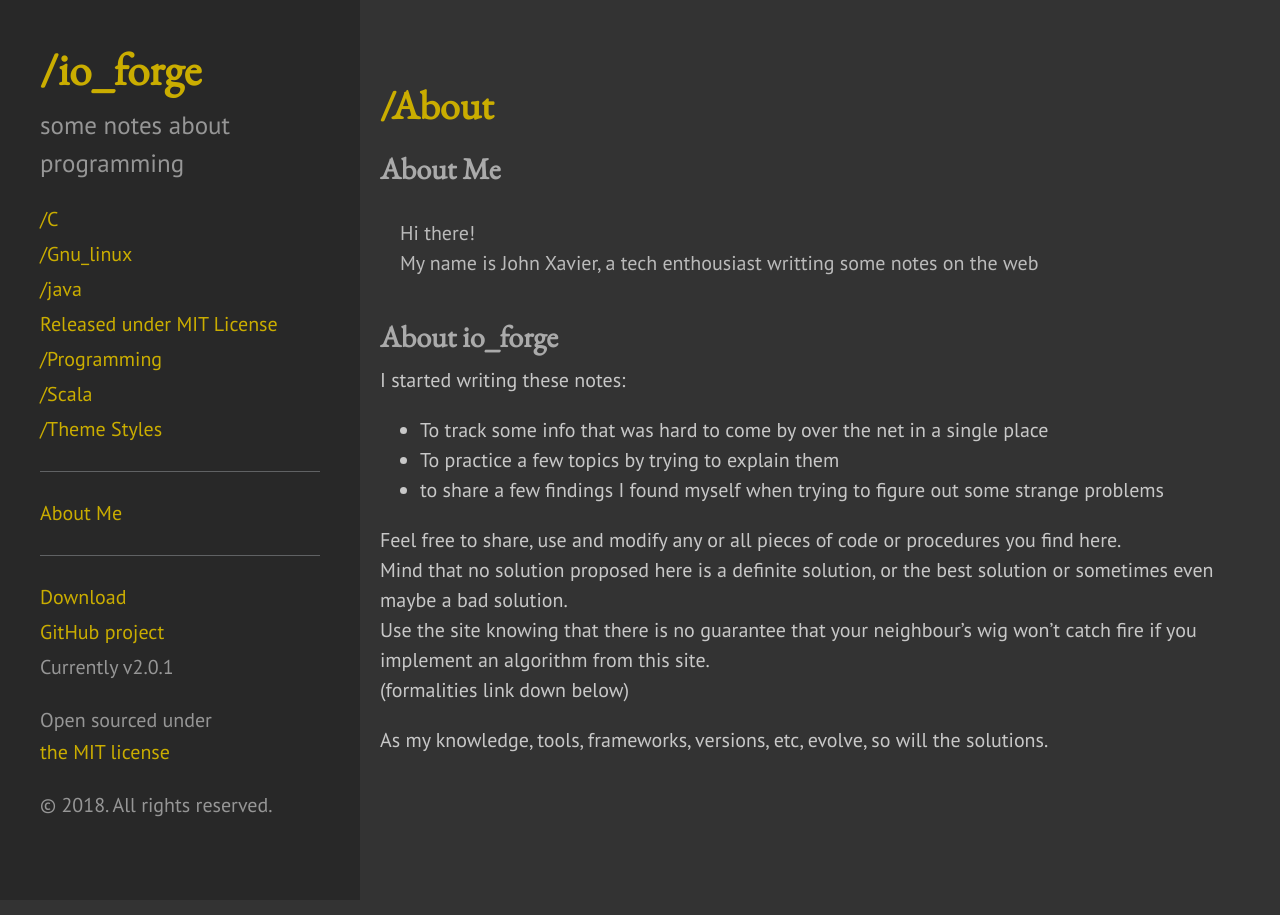
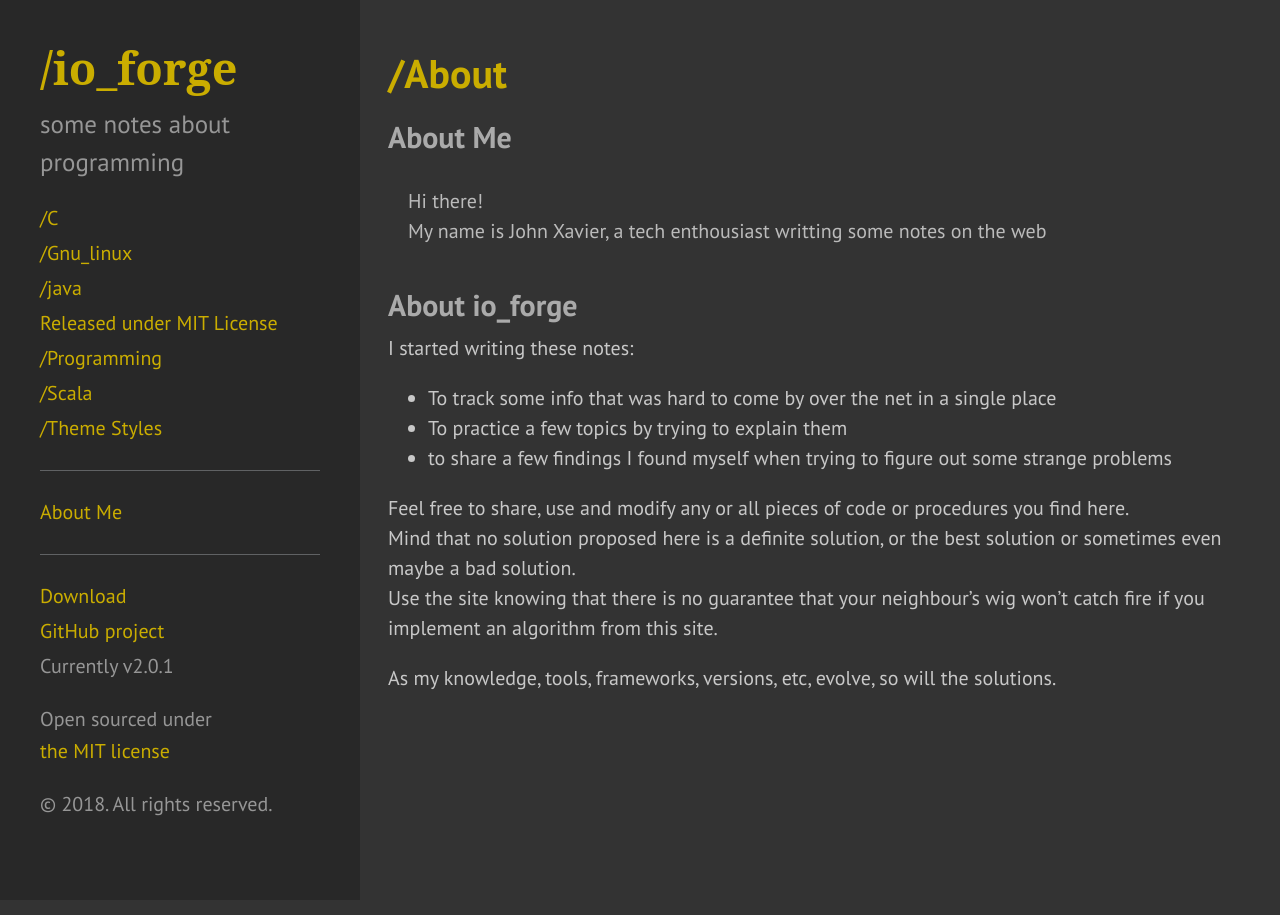
Before and after one commit to JohnnyXavier/johnnyxavier.github.io, a Jekyll site: the page built from pages/about.md, in a window 1280 px wide. Built offline with Jekyll 4.4.1, drawn with Linux system fonts in a browser that asks for light colours.

Commit message:
new theme

```diff
--- a/pages/about.md
+++ b/pages/about.md
@@ -19,7 +19,7 @@
 Feel free to share, use and modify any or all pieces of code or procedures you find here.<br>
 Mind that no solution proposed here is a definite solution, or the best solution
 or sometimes even maybe a bad solution.<br>
-Use the site knowing that there is no guarantee that your neighbour's wig won't catch fire if you implement an algorithm from this site.<br>
-(formalities link down below)
+Use the site knowing that there is no guarantee that your neighbour's wig won't catch fire if you implement
+an algorithm from this site.
 
 As my knowledge, tools, frameworks, versions, etc, evolve, so will the solutions.
--- a/public/css/blackdoc.scss
+++ b/public/css/blackdoc.scss
@@ -38,6 +38,10 @@
 
 html {
   font-family: "PT Sans", Helvetica, Arial, sans-serif;
+  font-size: 14px;
+  line-height: 1.5;
+  margin: 0;
+  padding: 0;
 }
 
 body {
@@ -45,14 +49,38 @@
   background-color: #333333;
 }
 
+/* Body text */
+
 h1,
 h2,
 h3,
 h4,
 h5,
 h6 {
-  font-family: 'EB Garamond', serif;
   color: #aaa;
+  margin-bottom: .5rem;
+  font-weight: bold;
+  line-height: 1.25;
+  text-rendering: optimizeLegibility;
+}
+
+h1 {
+  font-size: 2rem;
+}
+
+h2 {
+  margin-top: 1rem;
+  font-size: 1.5rem;
+}
+
+h3 {
+  margin-top: 1.5rem;
+  font-size: 1.25rem;
+}
+
+h4, h5, h6 {
+  margin-top: 1rem;
+  font-size: 1rem;
 }
 
 h1 a,
@@ -61,16 +89,25 @@
 h4 a,
 h5 a,
 h6 a {
-  font-family: 'EB Garamond', serif;
   color: #50585d;
   font-kerning: auto;
   font-feature-settings: "kern", "liga", "dlig", "hlig", "cswh";
   font-synthesis: weight style;
 }
 
+h1 a:hover,
+h2 a:hover,
+h3 a:hover,
+h4 a:hover,
+h5 a:hover,
+h6 a:hover {
+  color: #ffeb99;
+}
+
 a {
   color: #ffeb99;
   transition: color ease 0.3s;
+  text-decoration: none;
 }
 
 a:hover {
@@ -97,12 +134,47 @@
 b {
   color: #848471;
 }
+
+p {
+  margin-top: 0;
+  margin-bottom: 1rem;
+}
+
+/* Lists */
+ul, ol, dl {
+  margin-top: 0;
+  margin-bottom: 1rem;
+}
+
+dt {
+  font-weight: bold;
+}
+
+dd {
+  margin-bottom: .5rem;
+}
+
 /* Code */
+code,
+pre {
+  font-family: Menlo, Monaco, "Courier New", monospace;
+}
+
+pre code {
+  padding: 0;
+  font-size: 100%;
+  color: inherit;
+  background-color: transparent;
+  overflow: auto;
+}
 
 code {
+  padding: .25em .5em;
   color: $sidebarText-highlight;
   white-space: pre-wrap;
+  font-size: 85%;
   background-color: $sidebarBackground;
+  border-radius: 3px;
 }
 
 pre {
@@ -149,6 +221,7 @@
     font-size: 16px;
   }
 }
+
 @media (min-width: 58em) {
   html {
     font-size: 20px;
@@ -172,6 +245,7 @@
   background-color: #222 !important;
   border-bottom: 1px solid #333 !important;
 }
+
 .gist .markdown-body {
   color: #999 !important;
 }
@@ -187,6 +261,7 @@
 .gist-meta {
   background-color: #222 !important;
 }
+
 /*
  * Sidebar
  *
@@ -201,6 +276,7 @@
   background-color: $sidebarBackground;
   overflow: auto;
 }
+
 @media (min-width: 48em) {
   .sidebar {
     position: fixed;
@@ -229,14 +305,17 @@
 .sidebar-nav {
   margin-bottom: 1rem;
 }
+
 .sidebar-nav-item {
   display: block;
   line-height: 1.75;
 }
+
 a.sidebar-nav-item:hover,
 a.sidebar-nav-item:focus {
   text-decoration: underline;
 }
+
 .sidebar-nav-item.active {
   font-weight: bold;
 }
@@ -263,7 +342,7 @@
  */
 
 .content {
-  padding-top: 4rem;
+  padding-top: 2rem;
   padding-bottom: 4rem;
 }
 
@@ -333,6 +412,7 @@
 .theme-base-08 .sidebar {
   background-color: #ac4142;
 }
+
 .theme-base-08 .content a,
 .theme-base-08 .related-posts li a:hover {
   color: #ac4142;
@@ -342,6 +422,7 @@
 .theme-base-09 .sidebar {
   background-color: #d28445;
 }
+
 .theme-base-09 .content a,
 .theme-base-09 .related-posts li a:hover {
   color: #d28445;
@@ -351,6 +432,7 @@
 .theme-base-0a .sidebar {
   background-color: #f4bf75;
 }
+
 .theme-base-0a .content a,
 .theme-base-0a .related-posts li a:hover {
   color: #f4bf75;
@@ -360,6 +442,7 @@
 .theme-base-0b .sidebar {
   background-color: #90a959;
 }
+
 .theme-base-0b .content a,
 .theme-base-0b .related-posts li a:hover {
   color: #90a959;
@@ -369,6 +452,7 @@
 .theme-base-0c .sidebar {
   background-color: #75b5aa;
 }
+
 .theme-base-0c .content a,
 .theme-base-0c .related-posts li a:hover {
   color: #75b5aa;
@@ -378,6 +462,7 @@
 .theme-base-0d .sidebar {
   background-color: #6a9fb5;
 }
+
 .theme-base-0d .content a,
 .theme-base-0d .related-posts li a:hover {
   color: #6a9fb5;
@@ -387,6 +472,7 @@
 .theme-base-0e .sidebar {
   background-color: #aa759f;
 }
+
 .theme-base-0e .content a,
 .theme-base-0e .related-posts li a:hover {
   color: #aa759f;
@@ -396,6 +482,7 @@
 .theme-base-0f .sidebar {
   background-color: #8f5536;
 }
+
 .theme-base-0f .content a,
 .theme-base-0f .related-posts li a:hover {
   color: #8f5536;
@@ -405,21 +492,25 @@
 ::-webkit-scrollbar {
   width: 8px;
 }
+
 ::-webkit-scrollbar-button {
   width: 8px;
   height: 5px;
 }
+
 ::-webkit-scrollbar-track {
   background: #333;
   border: thin solid #111;
   /*box-shadow: 0px 0px 3px #111 inset;*/
   border-radius: 10px;
 }
+
 ::-webkit-scrollbar-thumb {
   background: #222;
   border: thin solid #222;
   border-radius: 10px;
 }
+
 ::-webkit-scrollbar-thumb:hover {
   background: #7d7d7d;
 }
--- a/public/css/poole.css
+++ b/public/css/poole.css
@@ -13,7 +13,6 @@
  * https://github.com/poole/poole.
  */
 
-
 /*
  * Contents
  *
@@ -28,7 +27,6 @@
  * Themes
  */
 
-
 /*
  * Body resets
  *
@@ -41,93 +39,7 @@
     box-sizing: border-box;
 }
 
-html,
-body {
-  margin: 0;
-  padding: 0;
-}
-
-html {
-  font-family: "Helvetica Neue", Helvetica, Arial, sans-serif;
-  font-size: 16px;
-  line-height: 1.5;
-}
-@media (min-width: 38em) {
-  html {
-    font-size: 20px;
-  }
-}
-
-/* No `:visited` state is required by default (browsers will use `a`) */
-a {
-  color: #268bd2;
-  text-decoration: none;
-}
-a strong {
-  color: inherit;
-}
-/* `:focus` is linked to `:hover` for basic accessibility */
-a:hover,
-a:focus {
-  text-decoration: underline;
-}
-
-/* Headings */
-h1, h2, h3, h4, h5, h6 {
-  margin-bottom: .5rem;
-  font-weight: bold;
-  line-height: 1.25;
-  color: #313131;
-  text-rendering: optimizeLegibility;
-}
-h1 {
-  font-size: 2rem;
-}
-h2 {
-  margin-top: 1rem;
-  font-size: 1.5rem;
-}
-h3 {
-  margin-top: 1.5rem;
-  font-size: 1.25rem;
-}
-h4, h5, h6 {
-  margin-top: 1rem;
-  font-size: 1rem;
-}
-
-/* Body text */
-p {
-  margin-top: 0;
-  margin-bottom: 1rem;
-}
-
-strong {
-  color: #303030;
-}
-
-
-/* Lists */
-ul, ol, dl {
-  margin-top: 0;
-  margin-bottom: 1rem;
-}
-
-dt {
-  font-weight: bold;
-}
-dd {
-  margin-bottom: .5rem;
-}
-
 /* Misc */
-hr {
-  position: relative;
-  margin: 1.5rem 0;
-  border: 0;
-  border-top: 1px solid #eee;
-  border-bottom: 1px solid #fff;
-}
 
 abbr {
     font-size: 85%;
@@ -135,23 +47,13 @@
     color: #555;
     text-transform: uppercase;
 }
+
 abbr[title] {
     cursor: help;
     border-bottom: 1px dotted #e5e5e5;
 }
 
 /* Code */
-code,
-pre {
-  font-family: Menlo, Monaco, "Courier New", monospace;
-}
-code {
-  padding: .25em .5em;
-  font-size: 85%;
-  color: #bf616a;
-  background-color: #f9f9f9;
-  border-radius: 3px;
-}
 pre {
     display: block;
     margin-top: 0;
@@ -165,38 +67,26 @@
     word-wrap: break-word;
     background-color: #f9f9f9;
 }
-pre code {
-  padding: 0;
-  font-size: 100%;
-  color: inherit;
-  background-color: transparent;
-  overflow: auto;
-}
-
-/* Pygments via Jekyll */
-.highlight {
-  margin-bottom: 1rem;
-  border-radius: 4px;
-}
-.highlight pre {
-  margin-bottom: 0;
-}
 
 /* Gist via GitHub Pages */
 .gist .gist-file {
     font-family: Menlo, Monaco, "Courier New", monospace !important;
 }
+
 .gist .markdown-body {
     padding: 15px;
 }
+
 .gist pre {
     padding: 0;
     background-color: transparent;
 }
+
 .gist .gist-file .gist-data {
     font-size: .8rem !important;
     line-height: 1.4;
 }
+
 .gist code {
     padding: 0;
     color: inherit;
@@ -211,9 +101,11 @@
     color: #7a7a7a;
     border-left: .25rem solid #e5e5e5;
 }
+
 blockquote p:last-child {
     margin-bottom: 0;
 }
+
 @media (min-width: 30em) {
     blockquote {
         padding-right: 5rem;
@@ -235,16 +127,17 @@
     border: 1px solid #e5e5e5;
     border-collapse: collapse;
 }
+
 td,
 th {
     padding: .25rem .5rem;
     border: 1px solid #e5e5e5;
 }
+
 tbody tr:nth-child(odd) td,
 tbody tr:nth-child(odd) th {
     background-color: #f9f9f9;
 }
-
 
 /*
  * Custom type
@@ -256,7 +149,6 @@
     font-size: 1.25rem;
     font-weight: 300;
 }
-
 
 /*
  * Messages
@@ -272,7 +164,6 @@
     background-color: #f9f9f9;
 }
 
-
 /*
  * Container
  *
@@ -281,12 +172,11 @@
 
 .container {
     max-width: 38rem;
-  padding-left:  1rem;
+    padding-left: 1rem;
     padding-right: 1rem;
-  margin-left:  auto;
+    margin-left: auto;
     margin-right: auto;
 }
-
 
 /*
  * Masthead
@@ -295,25 +185,27 @@
  */
 
 .masthead {
-  padding-top:    1rem;
+    padding-top: 1rem;
     padding-bottom: 1rem;
     margin-bottom: 3rem;
 }
+
 .masthead-title {
     margin-top: 0;
     margin-bottom: 0;
     color: #505050;
 }
+
 .masthead-title a {
     color: #505050;
 }
+
 .masthead-title small {
     font-size: 75%;
     font-weight: 400;
     color: #c0c0c0;
     letter-spacing: 0;
 }
-
 
 /*
  * Posts and pages
@@ -333,6 +225,7 @@
 .post-title a {
     color: #303030;
 }
+
 .page-title,
 .post-title {
     margin-top: 0;
@@ -352,25 +245,29 @@
     padding-bottom: 2rem;
     border-top: 1px solid #eee;
 }
+
 .related-posts {
     padding-left: 0;
     list-style: none;
 }
+
 .related-posts h3 {
     margin-top: 0;
 }
+
 .related-posts li small {
     font-size: 75%;
     color: #999;
 }
+
 .related-posts li a:hover {
     color: #268bd2;
     text-decoration: none;
 }
+
 .related-posts li a:hover small {
     color: inherit;
 }
-
 
 /*
  * Pagination
@@ -394,6 +291,7 @@
     padding: 1rem;
     border: 1px solid #eee;
 }
+
 .pagination-item:first-child {
     margin-bottom: -1px;
 }
@@ -407,18 +305,21 @@
     .pagination {
         margin: 3rem 0;
     }
+
     .pagination-item {
         float: left;
         width: 50%;
     }
+
     .pagination-item:first-child {
         margin-bottom: 0;
-    border-top-left-radius:    4px;
+        border-top-left-radius: 4px;
         border-bottom-left-radius: 4px;
     }
+
     .pagination-item:last-child {
         margin-left: -1px;
-    border-top-right-radius:    4px;
+        border-top-right-radius: 4px;
         border-bottom-right-radius: 4px;
     }
 }
```
Lines whose indentation alone changed are shown as unchanged.
